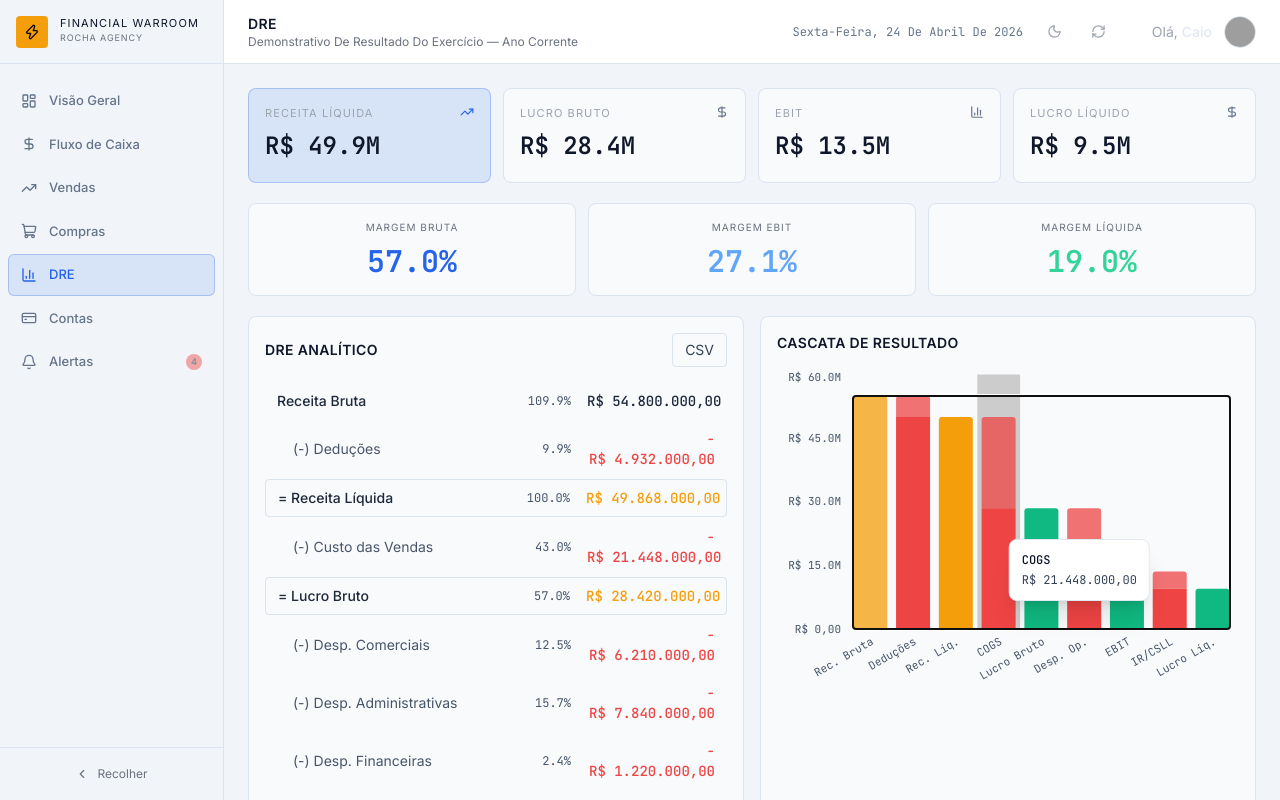
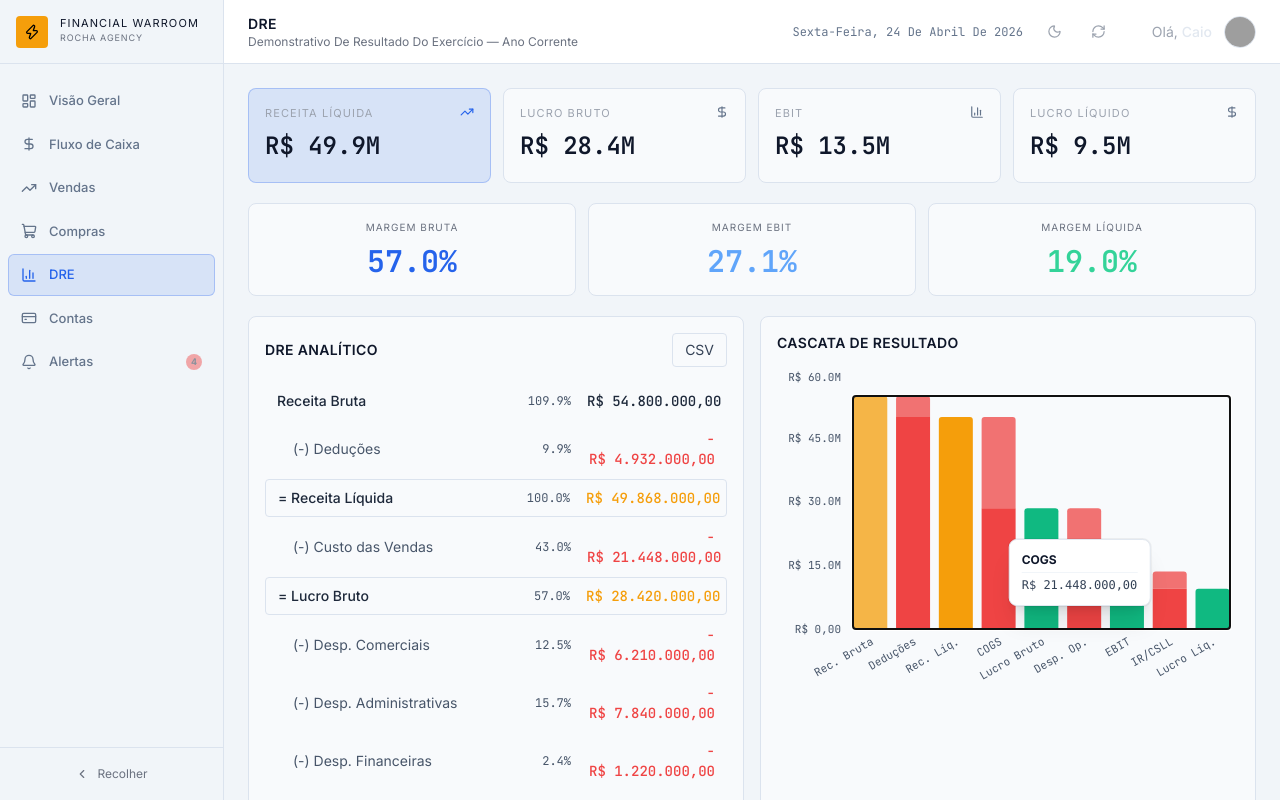
Before and after one commit to caior0cha/financial-war-room, a React (Vite) app: page /dre in a window 1280 px wide. Both pictures are taken after a click on the element 1008 px from the left and 528 px from the top of the page. Built offline with nearby package versions, Linux system fonts and the light colour scheme; grey boxes are pictures that could not be loaded.

Commit message:
Update DRE.jsx

```diff
--- a/src/pages/DRE.jsx
+++ b/src/pages/DRE.jsx
@@ -7,6 +7,7 @@ import { dreAnual, monthlyRevenue } from '../data/mockData';
 import { fmt, exportCSV } from '../utils/helpers';
 import { KPICard, SectionHeader, Card, Divider } from '../components/ui/index';
 import Topbar from '../components/layout/Topbar';
+import { CustomTooltip } from '../components/ui';
 
 const CTooltip = ({ active, payload, label }) => {
   const validPayload = (payload || []).filter(p => p?.value !== null && p?.value !== undefined);
@@ -145,13 +146,24 @@ export default function DREPage({ onMobileMenu }) {
                 <XAxis dataKey="name" tick={{ fontSize: 11, fill: '#475569', fontFamily: 'JetBrains Mono' }} tickLine={false} axisLine={false} angle={-30} textAnchor="end" />
                 <YAxis tick={{ fontSize: 11, fill: '#475569', fontFamily: 'JetBrains Mono' }} tickLine={false} axisLine={false} tickFormatter={v => fmt.currency(v, true)} width={72} />
                 <Tooltip
+  // Importante: Tirar os estilos padrão do Recharts
+  contentStyle={{ backgroundColor: 'transparent', border: 'none' }}
+  itemStyle={{ padding: 0 }}
+  cursor={{ fill: 'transparent' }}
   content={({ active, payload, label }) => {
     if (!active || !payload?.length) return null;
+
+    // Procura o item no waterfallData
     const item = waterfallData.find(d => d.name === label);
+
     return (
-                      <div className="bg-white border border-slate-200 rounded-lg p-3 text-xs mono shadow-xl">
-                        <p className="text-slate-900 font-medium mb-1">{label}</p>
-                        <p className="text-slate-700">{fmt.currency(item?.value ?? 0)}</p>
+      <div className="bg-white dark:bg-slate-900 border border-slate-200 dark:border-white/10 rounded-lg p-3 text-xs shadow-xl ring-1 ring-black/5 dark:ring-white/5">
+        <p className="text-slate-900 dark:text-slate-200 font-bold mb-1 border-b border-slate-100 dark:border-white/10 pb-1">
+          {label}
+        </p>
+        <p className="text-slate-700 dark:text-slate-400 font-mono">
+          {fmt.currency(item?.value ?? 0)}
+        </p>
       </div>
     );
   }}
@@ -176,7 +188,7 @@ export default function DREPage({ onMobileMenu }) {
               <CartesianGrid strokeDasharray="3 3" stroke="rgba(255,255,255,0.05)" />
               <XAxis dataKey="mes" tick={{ fontSize: 11, fill: '#475569', fontFamily: 'JetBrains Mono' }} tickLine={false} axisLine={false} />
               <YAxis tick={{ fontSize: 11, fill: '#475569', fontFamily: 'JetBrains Mono' }} tickLine={false} axisLine={false} tickFormatter={v => `${v}%`} width={46} />
-              <Tooltip content={<CTooltip />} />
+              <Tooltip content={<CustomTooltip />} cursor={{ fill: 'transparent', stroke: 'rgba(255,255,255,0.1)' }} />
               <ReferenceLine y={15} stroke="rgba(245,158,11,0.3)" strokeDasharray="4 3" label={{ value: 'Meta 15%', fill: '#F59E0B', fontSize: 9 }} />
               <Line type="monotone" dataKey="bruta"  name="Mg. Bruta"  stroke="#F59E0B" strokeWidth={2} dot={false} />
               <Line type="monotone" dataKey="ebitda" name="EBITDA%"    stroke="#3B82F6" strokeWidth={2} dot={false} />
```
Lines whose indentation alone changed are shown as unchanged.
